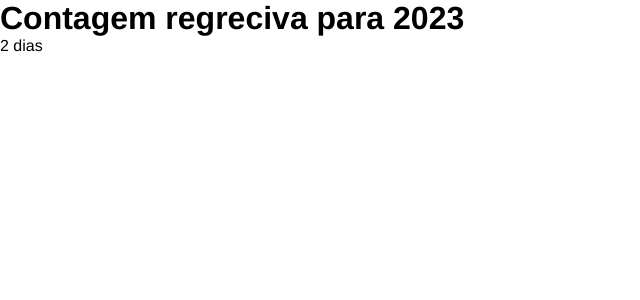
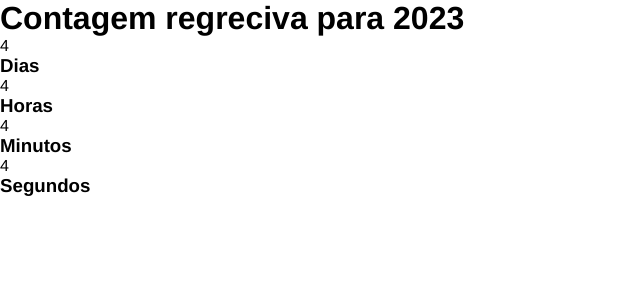
Before and after one commit to enjels/countdown, a React (Vite) app: page / in a window 1280 px wide. Shown: the top 300 px of the page, without its empty margins (0-640 px from the left). Built offline with nearby package versions, Linux system fonts and the light colour scheme.

Commit message:
adicionado  componente Counter no App

```diff
--- a/src/App.jsx
+++ b/src/App.jsx
@@ -1,12 +1,16 @@
 import "./App.css";
-import Title from "./components/Title"
+import Title from "./components/Title";
+import Counter from "./components/Counter";
 function App() {
   return (
     <div className="App">
       <div className="container">
-        <Title title= "Contagem regreciva para 2023"/>
+        <Title title="Contagem regreciva para 2023" />
         <div className="countdown-container">
-          <p>2 dias</p>
+          <Counter title="Dias" number={4} />
+          <Counter title="Horas" number={4} />
+          <Counter title="Minutos" number={4} />
+          <Counter title="Segundos" number={4} />
         </div>
       </div>
     </div>
```
Also changed, not shown: src/components/Counter.jsx (+6 -4 lines).
